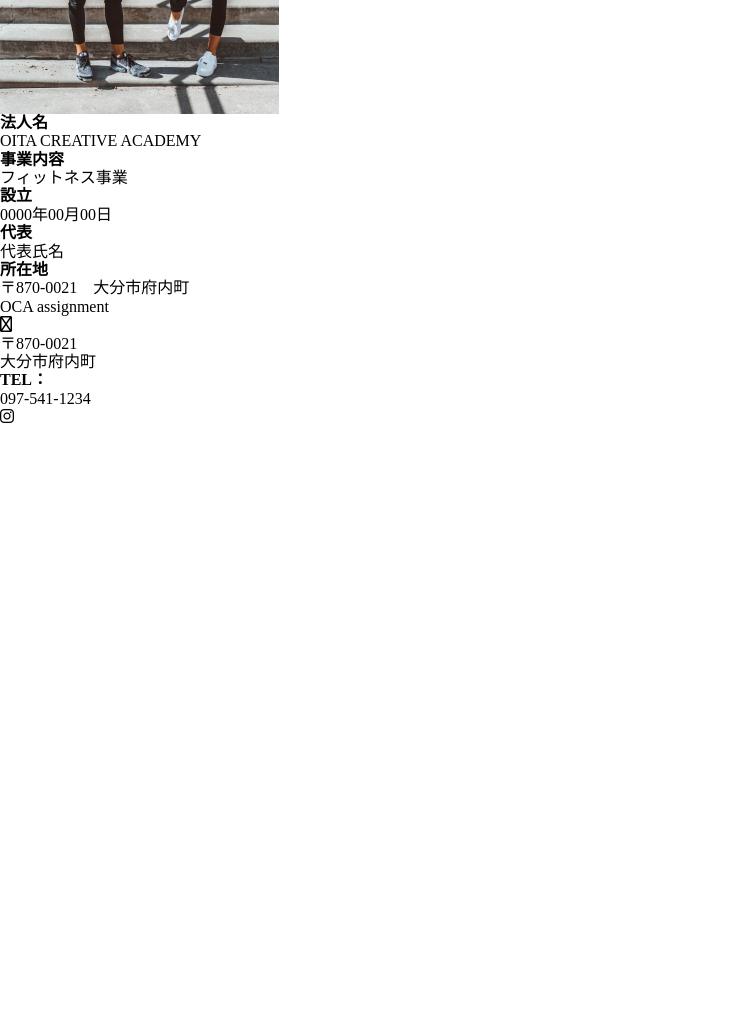
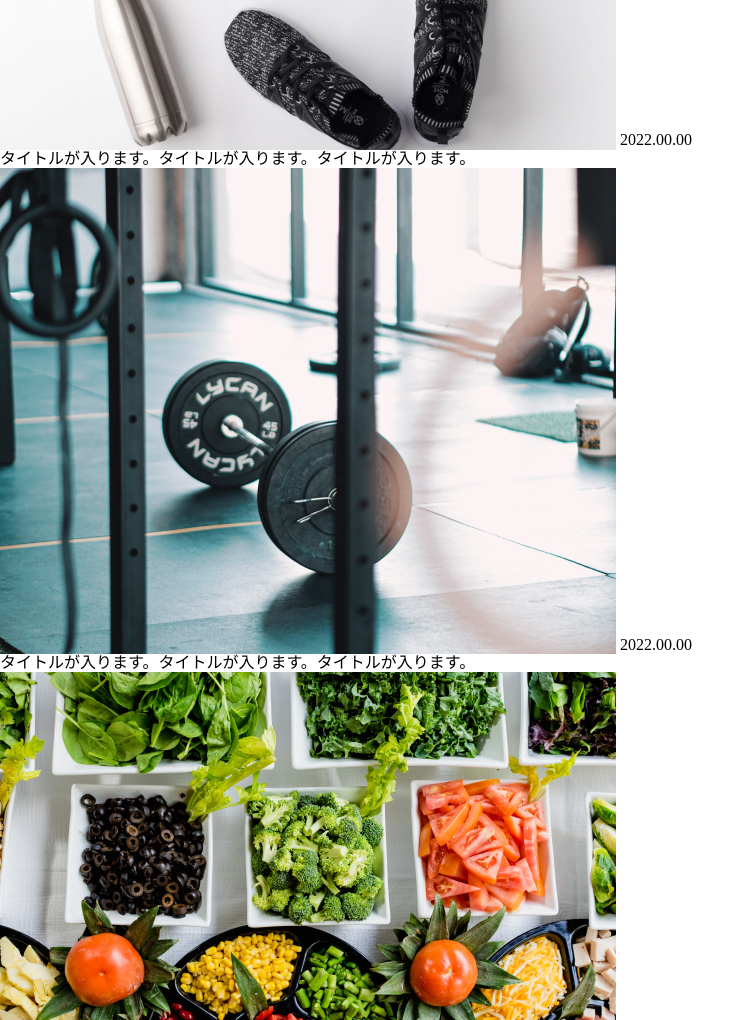
Before and after one commit to rinronron/salon, a plain HTML site: page index.html in a window 1280 px wide. Shown: the part 1780-2800 px from the top of the page, without its empty margins (0-755 px from the left). Before the commit the page ends 2207 px from the top, so only its background shows below. Drawn offline with Linux system fonts and the light colour scheme; some packages are replaced by stand-ins of ours.

Commit message:
Update index.html

```diff
--- a/index.html
+++ b/index.html
@@ -21,8 +21,7 @@
 <body>
     <header>
         <div class="wrapper">
-            <a class="logo">OCA</a>
-            <a class="logo-s">assignment</a>
+            <h1 class="logo"><a href="#"><span>OCA</span><br>assignment</a></h1>
             <nav>
                 <button class="btn-tel">電話で予約</button>
                 <button class="btn-line">Lineアプリで予約</button>
@@ -84,7 +83,18 @@
             <h2 class="title">Blog</h2>
             <p>ブログ</p>
             <div class="blog-area">
-                <article class="fade-up">
+                <article class="fadeup"><a href="#">
+                    <img src="img/erica-steeves-PfQh55R0ZtE-unsplash 1 (1).jpg" alt="">
+                    <time datetime="2022-00-00">2022.00.00</time>
+                    <p>タイトルが入ります。タイトルが入ります。タイトルが入ります。</p>
+                </article>
+                <article class="fadeup"><a href="#">
+                    <img src="img/eduardo-cano-photo-co-AzX5iNFYBMY-unsplash 1 (1).jpg" alt="">
+                    <time datetime="2022-00-00">2022.00.00</time>
+                    <p>タイトルが入ります。タイトルが入ります。タイトルが入ります。</p>
+                </article>
+                <article class="fadeup"><a href="#">
+                    <img src="img/dan-gold-4_jhDO54BYg-unsplash 1 (1).jpg" alt="">
                     <time datetime="2022-00-00">2022.00.00</time>
                     <p>タイトルが入ります。タイトルが入ります。タイトルが入ります。</p>
                 </article>
@@ -129,8 +139,7 @@
 
     <footer>
     <div class="footer-area">
-    <a class="logo">OCA</a>
-    <a class="logo-s">assignment</a>
+    <h1 class="logo"><span>OCA</span><br>assignment</h1>
     <div id="page-top"><a href="#"><i class="fa-regular fa-circle-chevron-up"></i></a></div>
     <dl class="gym-info">
         <dd>
```
